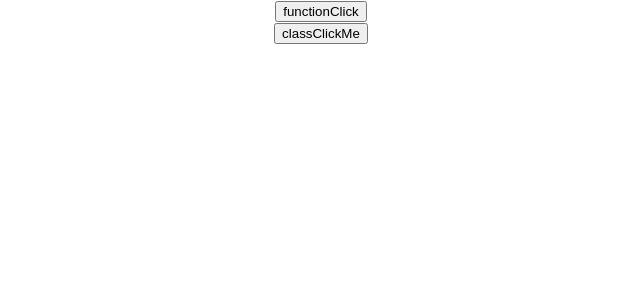
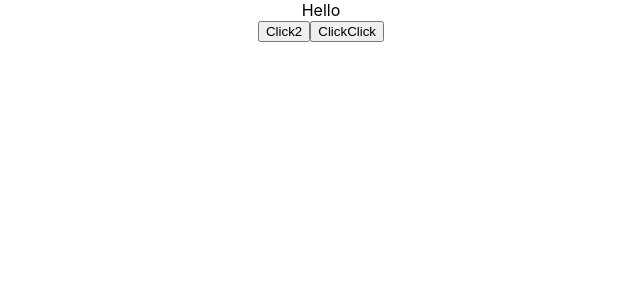
Before and after one commit to m6code/reactjs_tutorial_for_beginners_youtube, a React (Create React App) app in the folder hello-world/: page / in a window 1280 px wide. Shown: the top 300 px of the page, without its empty margins (319-959 px from the left). Built offline with nearby package versions, Linux system fonts and the light colour scheme.

Commit message:
Binding Event Handlers

```diff
--- a/hello-world/src/App.js
+++ b/hello-world/src/App.js
@@ -19,6 +19,8 @@ import Counter from "./components/Counter";
 import FunctionClick from "./components/FunctionClick";
 // eslint-disable-next-line
 import ClassClick from "./components/ClassClick";
+// eslint-disable-next-line
+import EventBind from "./components/EventBind";
 
 // function App() {
 //   return (
@@ -33,10 +35,12 @@ class App extends Component{
     return (
       <div className="App">
 
-      <FunctionClick/>
+      <EventBind/>
+
+     {/* <FunctionClick/>
       <ClassClick/>
 
-      {/*<Counter/>
+      <Counter/>
       <Message/>
       <Hello/
       <Greet name="Benjamin Sharia" heroName="M6tem">
--- /dev/null
+++ b/hello-world/src/components/EventBind.js
@@ -0,0 +1,33 @@
+import React from 'react'
+
+class EventBind extends React.Component {
+
+	constructor(props) {
+		super(props)
+
+		this.state = {
+			message: "Hello",
+		}
+		this.clickHandler = this.clickHandler.bind(this);
+	}
+
+	clickHandler(){
+		this.setState({
+			message: "Goodbye...",
+		})
+	}
+
+	render() {
+		return (
+			<div>
+				<div>{this.state.message} </div>
+				{/*<button onClick={this.clickHandler.bind(this)}> Click </button> */}
+				{/*<button onClick={this.clickHandler.bind(this)}> Click </button> */}
+				<button onClick={() => this.clickHandler}>Click2</button>
+				<button onClick={this.clickHandler}>ClickClick</button>
+			</div>
+			)
+	}
+}
+
+export default EventBind
```
